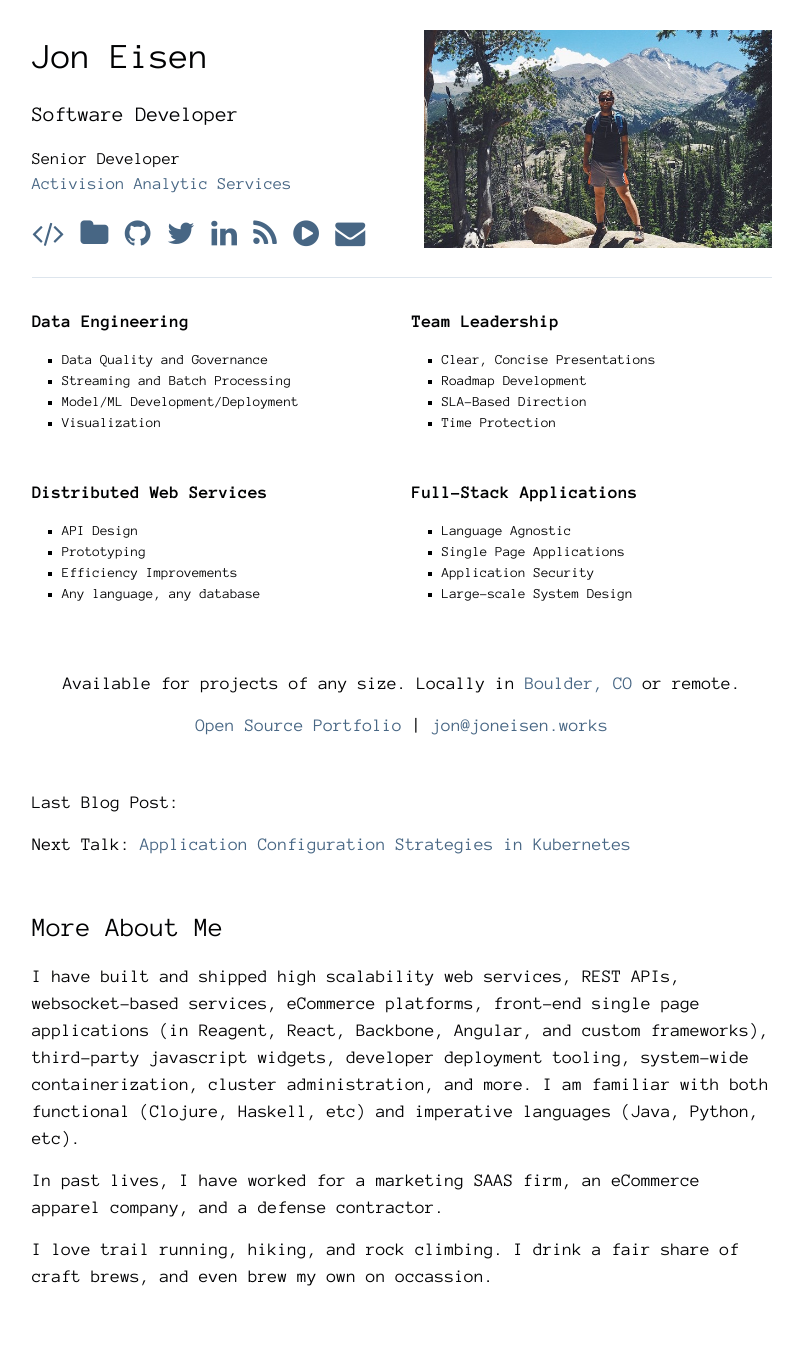
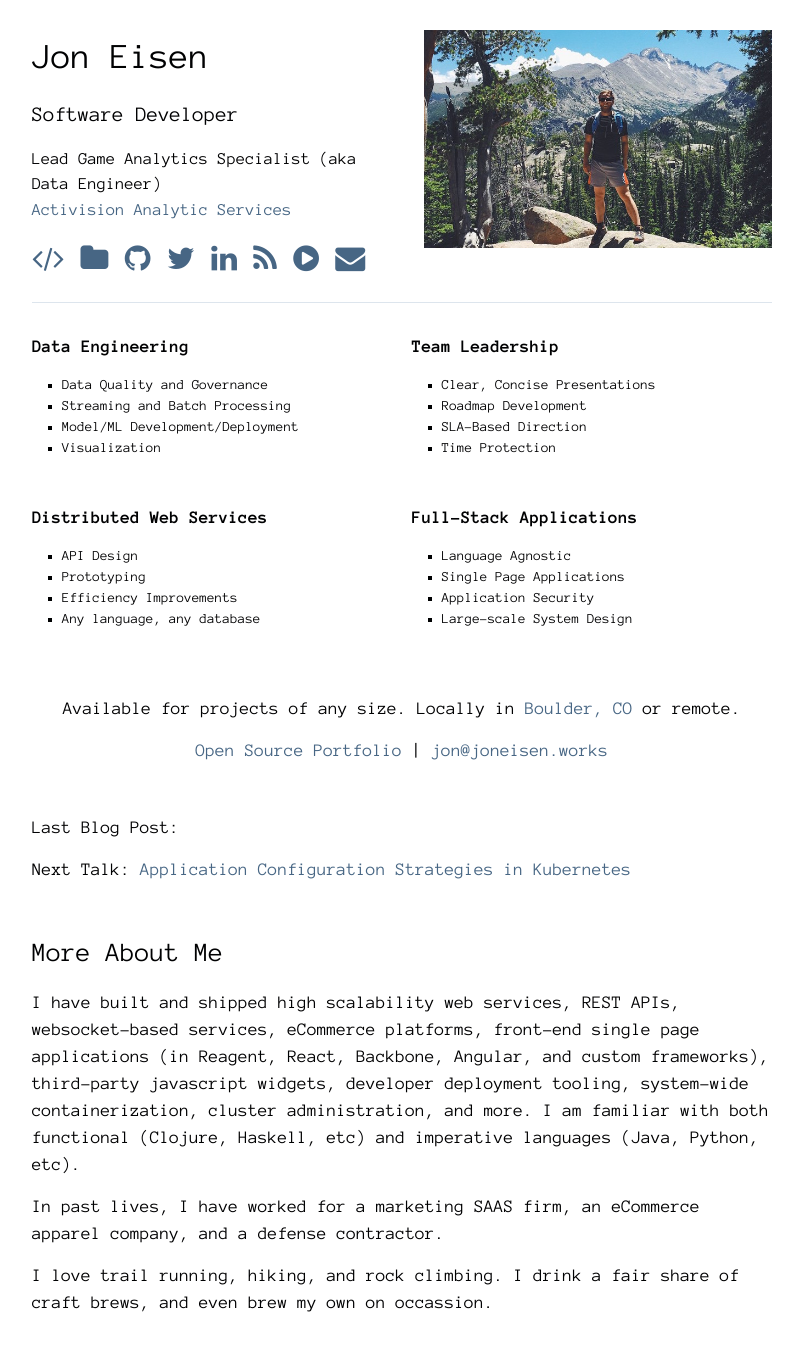
Before and after one commit to yanatan16/joneisen.works, a Jekyll site: the page built from index.html, in a window 1280 px wide. Shown: the whole page, without its empty margins (238-1041 px from the left). Built offline with Jekyll 4.4.1, drawn with Linux system fonts in a browser that asks for light colours; nearby versions of some CDN libraries; before the commit the page ends 1335 px from its top, so only the background shows below that.

Commit message:
update current title

```diff
--- a/_includes/personal-title.html
+++ b/_includes/personal-title.html
@@ -3,7 +3,7 @@
         <h1 class="title">Jon Eisen</h1>
         <h3 class="tagline">Software Developer</h3>
         <p class="availability">
-            Senior Developer
+            Lead Game Analytics Specialist (aka Data Engineer)
             <br>
             <a href="http://activisiongamescience.github.io/">Activision Analytic Services</a>
         </p>
```
